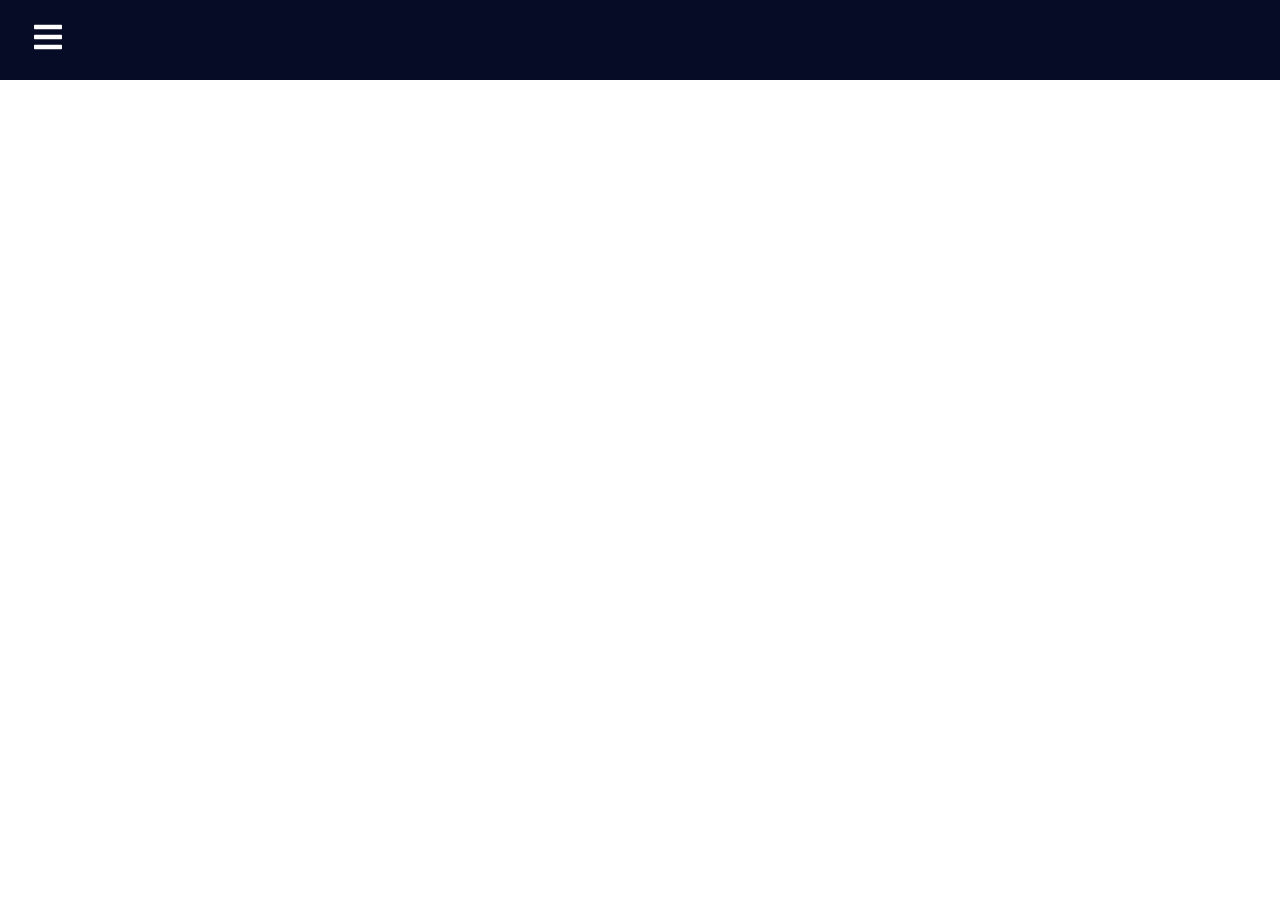
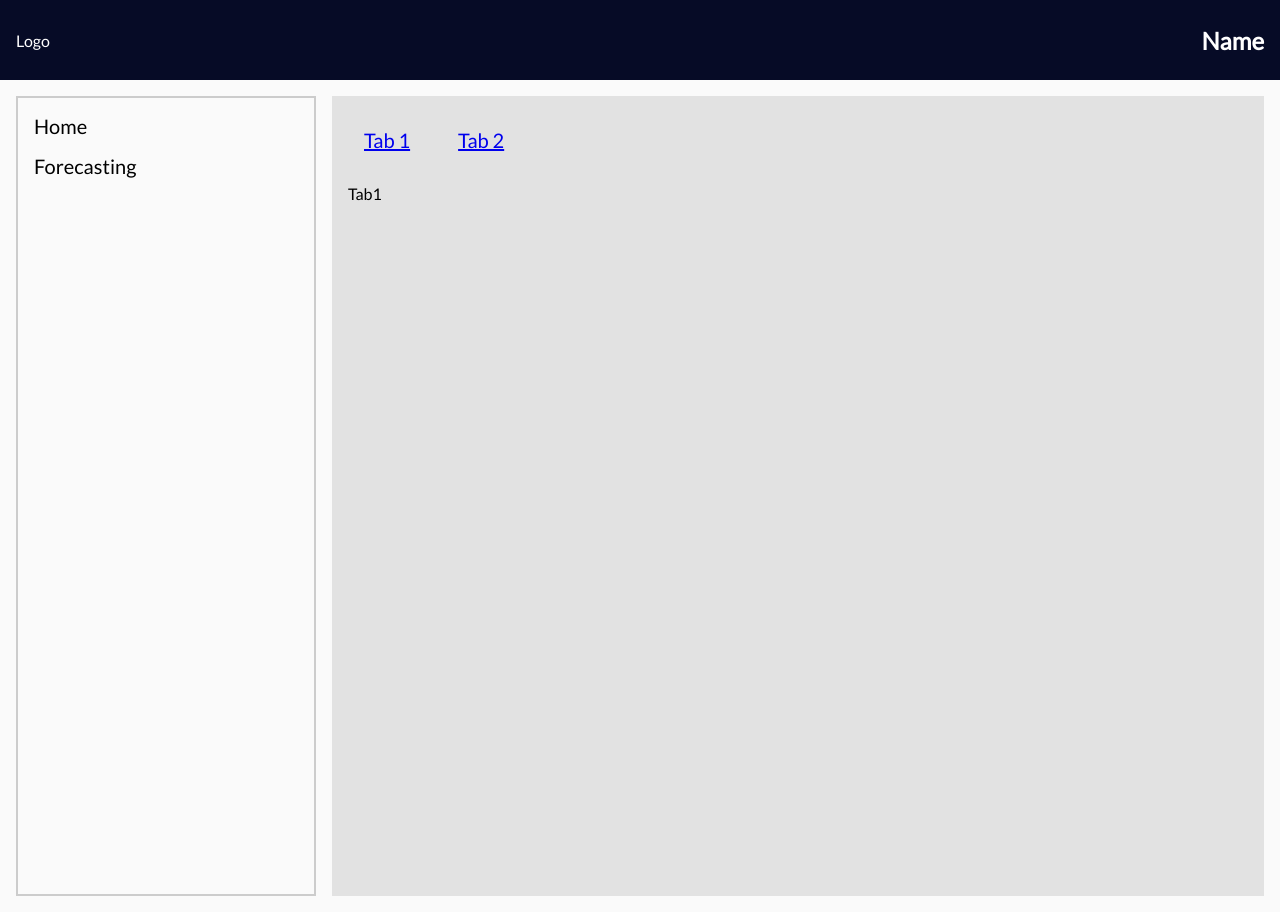
Before and after one commit to Rollins434/testdashboard, a React (Create React App) app: page /forecasting/tab1 in a window 1280 px wide. Before the commit the page ends 800 px from the top, so only its background shows below. Built offline with nearby package versions, Linux system fonts and the light colour scheme.

Commit message:
layout with sidebar,nav and dashboard

```diff
--- a/src/App.js
+++ b/src/App.js
@@ -1,14 +1,23 @@
 import { Route, Routes } from "react-router-dom";
 import Home from "./pages/Home";
-import Navbar from "./components/Navbar";
+
+import Layout from "./components/Layout";
+
+import Forecasting from "./pages/Forecasting";
+import Tab1 from "./pages/Tab1";
+import Tab2 from "./pages/Tab2";
 
 function App() {
   return (
     <div className="App">
-      <Navbar/>
       <Routes>
-        <Route path="/" />
-        <Route index element={<Home />} />
+        <Route path="/" element={<Layout />}>
+          <Route index element={<Home />} />
+          <Route path="forecasting" element={<Forecasting />}>
+            <Route path="tab1" element={<Tab1 />} />
+            <Route path="tab2" element={<Tab2 />} />
+          </Route>
+        </Route>
       </Routes>
     </div>
   );
--- /dev/null
+++ b/src/components/Layout.js
@@ -0,0 +1,22 @@
+import React from 'react';
+import { Outlet } from 'react-router-dom';
+import Sidebar from './Sidebar';
+import Navbar from './Navbar';
+import "./layout.scss"
+
+const Layout = () => {
+  return (
+    <div className="layout">
+      <Navbar />
+      <div className="maincontainer">
+        <Sidebar />
+        <div className="dashboard">
+          <Outlet /> {/* This is where the routed content will be displayed */}
+        </div>
+      </div>
+      {/* <Footer /> */}
+    </div>
+  );
+};
+
+export default Layout;
--- a/src/components/Navbar.js
+++ b/src/components/Navbar.js
@@ -1,46 +1,17 @@
-import React, { useState } from 'react';
-import * as FaIcons from 'react-icons/fa';
-import * as AiIcons from 'react-icons/ai';
-import { Link } from 'react-router-dom';
-import { SidebarData } from './SideBarData';
-import './navbar.scss';
-import { IconContext } from 'react-icons';
+import React from 'react'
+import "./navbar.scss"
 
-function Navbar() {
-  const [sidebar, setSidebar] = useState(false);
-
-  const showSidebar = () => setSidebar(!sidebar);
-
+const Navbar = () => {
   return (
-    <>
-      <IconContext.Provider value={{ color: '#fff' }}>
-        <div className='navbar'>
-          <Link to='#' className='menu-bars'>
-            <FaIcons.FaBars onClick={showSidebar} />
-          </Link>
-        </div>
-        <nav className={sidebar ? 'nav-menu active' : 'nav-menu'}>
-          <ul className='nav-menu-items' onClick={showSidebar}>
-            <li className='navbar-toggle'>
-              <Link to='#' className='menu-bars'>
-                <AiIcons.AiOutlineClose />
-              </Link>
-            </li>
-            {SidebarData.map((item, index) => {
-              return (
-                <li key={index} className={item.cName}>
-                  <Link to={item.path}>
-                    {item.icon}
-                    <span>{item.title}</span>
-                  </Link>
-                </li>
-              );
-            })}
-          </ul>
-        </nav>
-      </IconContext.Provider>
-    </>
-  );
+    <div className="navbar">
+     <div>
+      Logo
+     </div>
+      <div>
+        <h2>Name</h2>
+      </div>
+    </div>
+  )
 }
 
-export default Navbar;
+export default Navbar
--- a/src/components/SideBarData.js
+++ /dev/null
@@ -1,43 +0,0 @@
-import React from 'react';
-import * as FaIcons from 'react-icons/fa';
-import * as AiIcons from 'react-icons/ai';
-import * as IoIcons from 'react-icons/io';
-
-export const SidebarData = [
-  {
-    title: 'Home',
-    path: '/',
-    icon: <AiIcons.AiFillHome />,
-    cName: 'nav-text'
-  },
-  {
-    title: 'Reports',
-    path: '/reports',
-    icon: <IoIcons.IoIosPaper />,
-    cName: 'nav-text'
-  },
-  {
-    title: 'Products',
-    path: '/products',
-    icon: <FaIcons.FaCartPlus />,
-    cName: 'nav-text'
-  },
-  {
-    title: 'Team',
-    path: '/team',
-    icon: <IoIcons.IoMdPeople />,
-    cName: 'nav-text'
-  },
-  {
-    title: 'Messages',
-    path: '/messages',
-    icon: <FaIcons.FaEnvelopeOpenText />,
-    cName: 'nav-text'
-  },
-  {
-    title: 'Support',
-    path: '/support',
-    icon: <IoIcons.IoMdHelpCircle />,
-    cName: 'nav-text'
-  }
-];
--- a/src/components/Sidebar.js
+++ b/src/components/Sidebar.js
@@ -1,10 +1,22 @@
-import React from 'react'
-import "./Sidebar.scss"
+import React from "react";
+import "./Sidebar.scss";
+import { Link, NavLink } from "react-router-dom";
 
 const Sidebar = () => {
   return (
-    <div className="sidebar">Sidebar</div>
-  )
-}
+    <div className="sidebar">
+      <div className="sidebar-content">
+        <ul>
+          <li>
+            <Link to="/">Home</Link>
+          </li>
+          <li>
+            <Link to="/forecasting">Forecasting</Link>
+          </li>
+        </ul>
+      </div>
+    </div>
+  );
+};
 
-export default Sidebar
+export default Sidebar;
--- a/src/components/Sidebar.scss
+++ b/src/components/Sidebar.scss
@@ -1,6 +1,26 @@
-.sidebar{
-    height: 100vh;
-    width: 300px;
-    background-color: #393939;
-    color: white;
+.sidebar {
+  height: 100vh;
+  width: 300px;
+  min-width: 300px;
+//   background-color: #060b26;
+border: 2px solid #ccc;
+  color: white;
+  box-sizing: border-box;
+  .sidebar-content {
+  }
+  ul {
+    list-style-type: none;
+    display: flex;
+    flex-direction: column;
+    padding: 1rem;
+    gap: 1rem;
+    li {
+      font-size: 20px;
+
+      a {
+        color: #000;
+        text-decoration: none;
+      }
+    }
+  }
 }
--- /dev/null
+++ b/src/components/layout.scss
@@ -0,0 +1,15 @@
+.layout {
+  background-color: #f6f6f6;
+}
+.maincontainer {
+  display: flex;
+  background-color: #fafafa;
+  gap: 1rem;
+  padding: 1rem;
+}
+
+.dashboard {
+  padding: 1rem;
+  flex: 1;
+  background-color: #e2e2e2;
+}
--- a/src/components/navbar.scss
+++ b/src/components/navbar.scss
@@ -1,72 +1,14 @@
 .navbar {
-    background-color: #060b26;
-    height: 80px;
-    display: flex;
-    justify-content: start;
-    align-items: center;
-  }
+  background-color: #060b26;
+  height: 80px;
+  display: flex;
+  justify-content: space-between;
+  align-items: center;
+  color: white;
+  padding-left: 1rem;
+  padding-right: 1rem;
 
-  .menu-bars {
-    margin-left: 2rem;
-    font-size: 2rem;
-    background: none;
-  }
-
-  .nav-menu {
-    background-color: #060b26;
-    width: 250px;
-    height: 100vh;
-    display: flex;
-    justify-content: center;
-    position: fixed;
-    top: 0;
-    left: -100%;
-    transition: 850ms;
-  }
-
-  .nav-menu.active {
-    left: 0;
-    transition: 350ms;
-  }
-
-  .nav-text {
-    display: flex;
-    justify-content: start;
-    align-items: center;
-    padding: 8px 0px 8px 16px;
-    list-style: none;
-    height: 60px;
-  }
-
-  .nav-text a {
-    text-decoration: none;
-    color: #f5f5f5;
-    font-size: 18px;
-    width: 95%;
-    height: 100%;
-    display: flex;
-    align-items: center;
-    padding: 0 16px;
-    border-radius: 4px;
-  }
-
-  .nav-text a:hover {
-    background-color: #1a83ff;
-  }
-
-  .nav-menu-items {
-    width: 100%;
-  }
-
-  .navbar-toggle {
-    background-color: #060b26;
-    width: 100%;
-    height: 80px;
-    display: flex;
-    justify-content: start;
-    align-items: center;
-  }
-
-  span {
-    margin-left: 16px;
-  }
+  position: sticky; /* Makes the navbar stick to the top */
+  top: 0; /* Sticks the navbar at the top of the viewport */
+  z-index: 1000; /* Ensures the navbar stays above other content */
+}
--- /dev/null
+++ b/src/pages/Forecasting.js
@@ -0,0 +1,25 @@
+import React from "react";
+import { Link, Outlet } from "react-router-dom";
+import "./forecasting.scss";
+
+const Forecasting = () => {
+  return (
+    <div className="forecasting__container">
+      <nav className="forecasting__nav">
+        <ul>
+          <li>
+            <Link to="tab1">Tab 1</Link>
+          </li>
+          <li>
+            <Link to="tab2">Tab 2</Link>
+          </li>
+        </ul>
+      </nav>
+      <div className="forecasting__content">
+        <Outlet /> {/* Child routes will render their content here */}
+      </div>
+    </div>
+  );
+};
+
+export default Forecasting;
--- /dev/null
+++ b/src/pages/Tab1.js
@@ -0,0 +1,9 @@
+import React from 'react'
+
+const Tab1 = () => {
+  return (
+    <div>Tab1</div>
+  )
+}
+
+export default Tab1
--- /dev/null
+++ b/src/pages/Tab2.js
@@ -0,0 +1,9 @@
+import React from 'react'
+
+const Tab2 = () => {
+  return (
+    <div>Tab2</div>
+  )
+}
+
+export default Tab2
--- /dev/null
+++ b/src/pages/forecasting.scss
@@ -0,0 +1,16 @@
+.forecasting__container {
+  display: flex;
+  gap: 1rem;
+  flex-direction: column;
+
+  ul {
+    display: flex;
+    gap: 1rem;
+    list-style-type: none;
+
+    li {
+      font-size: 20px;
+      padding: 1rem;
+    }
+  }
+}
```
